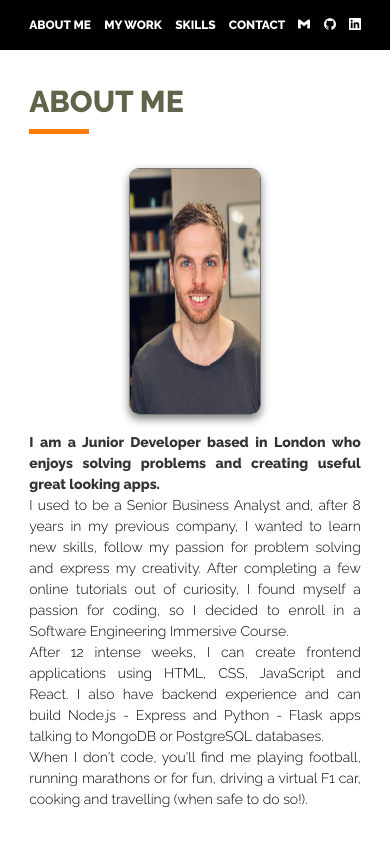
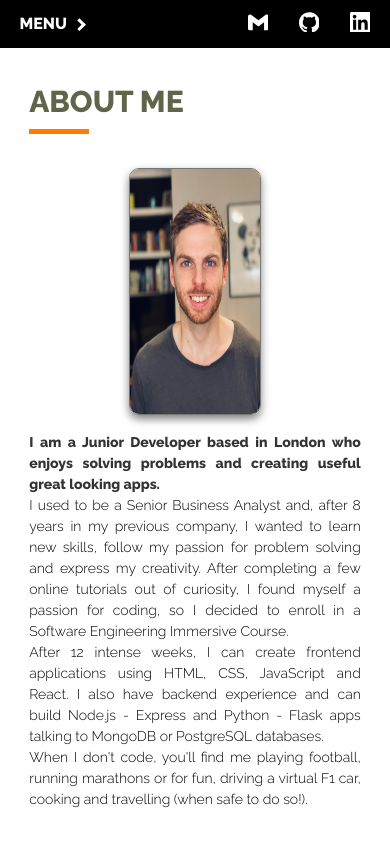
Before and after one commit to fdepasse/portfolio, a React (Create React App) app: page / in a window 390 px wide. Shown: the top 844 px of the page. Built offline with nearby package versions, Linux system fonts and the light colour scheme.

Commit message:
nav mobile

```diff
--- /dev/null
+++ b/src/components/navbar/ContactLinks.js
@@ -0,0 +1,14 @@
+import React from 'react'
+import { SiGithub, SiGmail, SiLinkedin } from 'react-icons/si'
+
+function ContactLinks() {
+  return <div role='navigation' id='links'>
+        <ul>
+          <li><a href='mailto:depasse.fabien@gmail.com' aria-label='link to send an email'><SiGmail className='icon' /></a></li>
+          <li><a href='https://github.com/fdepasse' target='blank' aria-label='link to github profile'><SiGithub className='icon' /></a></li>
+          <li><a href='https://www.linkedin.com/in/depassefabien/' target='blank' aria-label='link to linkedin profile'><SiLinkedin className='icon' /></a></li>
+        </ul>
+      </div>
+}
+
+export default ContactLinks
--- /dev/null
+++ b/src/components/navbar/DropDownMobile.js
@@ -0,0 +1,18 @@
+import React from 'react'
+
+function DropDownMobile({ menu, setMenu }) {
+  return <div role='navigation' aria-label='navigation menu' id='menu'>
+    <h6 onClick={() => setMenu(!menu)}>MENU<span><i className={menu ? 'arrow down' : 'arrow right'}></i></span>
+    </h6>
+    <ul className={menu ? 'display-mobile-menu' : ''}>
+      <li><a href='#about' role='listitem'>Home</a></li>
+      <li><a href='#about' role='listitem'>About me</a></li>
+      <li><a href='#mywork' role='listitem'>My Work</a></li>
+      <li><a href='#skills' role='listitem'>Skills</a></li>
+      <li><a href='#interests' role='listitem'>Interests</a></li>
+      <li><a href='#contact' role='listitem'>Contact</a></li>
+    </ul>
+  </div>
+}
+
+export default DropDownMobile
--- a/src/components/navbar/NavBar.js
+++ b/src/components/navbar/NavBar.js
@@ -1,25 +1,16 @@
-import React from 'react'
-import { SiGithub, SiGmail, SiLinkedin } from 'react-icons/si'
-
+import React, { useState } from 'react'
+import DropDownMobile from './DropDownMobile'
+import ContactLinks from './ContactLinks'
 
 function NavBar() {
+  const [menu, setMenu] = useState(false)
+
   return <header>
     <nav id='navbar'>
-        <a href='#about'>ABOUT ME</a>
-        <a href='#mywork'>MY WORK</a>
-        <a href='#skills'>SKILLS</a>
-        <a href='#contact'>CONTACT</a>
-        <a href='mailto:depasse.fabien@gmail.com' aria-label='link to send an email'>
-        <SiGmail className='icon' />
-      </a>
-      <a href='https://github.com/fdepasse' target='blank' aria-label='link to github profile'>
-        <SiGithub className='icon' />
-      </a>
-      <a href='https://www.linkedin.com/in/depassefabien/' target='blank' aria-label='link to linkedin profile'>
-        <SiLinkedin className='icon' />
-      </a>
-    </nav>
-  </header>
+      <DropDownMobile menu={menu} setMenu={setMenu}/>
+      <ContactLinks/>
+    </nav >
+  </header >
 }
 
 export default NavBar
--- a/src/style/navbar.scss
+++ b/src/style/navbar.scss
@@ -2,10 +2,10 @@
 
 header {
   @extend %flex-container-column;
-  height: 70px;
+  height: 3rem;
+  width: 100vw;
   position: fixed;
   top: 0;
-  width: 100%;
   justify-content: center;
   align-items: center;
   background-color: black;
@@ -13,10 +13,10 @@ header {
 
   @keyframes header-appear {
     0% {
-      height: 0px;
+      height: 0rem;
     }
     100% {
-      height: 70px;
+      height: 3rem;
     }
   }
 }
@@ -25,23 +25,60 @@ header {
   @extend %flex-container-row;
   justify-content: space-between;
   align-items: center;
-  width: 50%;
+  width: 90%;
+}
 
-  a {
-    @extend %bold-font;
+#menu {
+  @extend %flex-container-column;
+  align-items: flex-start;
+
+  h6 {
+    color: white;
+    font-size: 1em;
+  }
+
+  ul {
+    position: absolute;
+    top: 100%;
+    width: auto;
+    display: none;
+  }
+
+  .display-mobile-menu {
+    @extend %flex-container-column;
+    align-items: center;
+    background-color: rgba(0, 0, 0, 0.8);
+
+    li {
+      padding: 0.25em;
+    }
+  }
+}
+
+#links {
+  @extend %flex-container-row;
+  width: 35%;
+
+  ul {
+    @extend %flex-container-row;
+    justify-content: space-between;
+    width: 100%;
+  }
+
+  .icon {
+    font-size: 1.3rem;
+  }
+}
+
+
+a, h6 {
   text-decoration: none;
   color: white;
   transition: 0.3s;
   animation: nav-appear 1.2s ease;
-
   &:hover {
     color: $orange;
   }
-
-    .icon {
-      font-size: 25px;
-    }
-
   @keyframes nav-appear {
     0% {
       color: transparent;
@@ -52,51 +89,26 @@ header {
   }
 }
 
-  .mobile-menu {
-    display: none;
-  }
+ul {
+  list-style-type: none;
+  padding: 0;
 }
 
-@media only screen and (max-width: 1440px) {
-  #navbar {
-    width: 75%;
-  }
+span{
+  padding: 0 0 0 0.5em;
 }
 
-@media only screen and (max-width: 768px) {
-  header {
-    height: 50px;
-
-    @keyframes header-appear {
-      0% {
-        height: 0px;
-      }
-      100% {
-        height: 50px;
-      }
-    }
+.arrow {
+  border: solid white;
+  border-width: 0 0.2em 0.2em 0;
+  display: inline-block;
+  padding: 0.2em;
 }
 
-  #navbar {
-    a {
-      font-size: 14px;
-
-      .icon {
-        font-size: 20px;
-      }
-    }
-  }
+.down {
+  transform: rotate(45deg);
 }
 
-@media only screen and (max-width: 600px) {
-  #navbar {
-    width: 85%;
-    a {
-      font-size: 12px;
-
-      .icon {
-        font-size: 12px;
+.right {
+  transform: rotate(-45deg);
 }
-    }
-  }
-}
```
Lines whose indentation alone changed are shown as unchanged.
